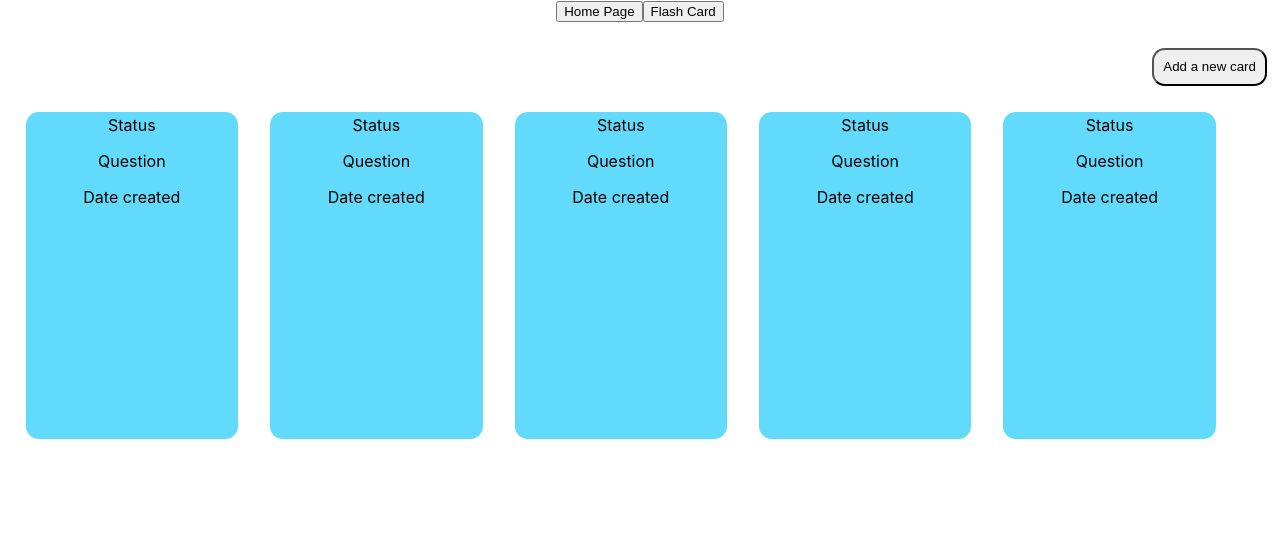
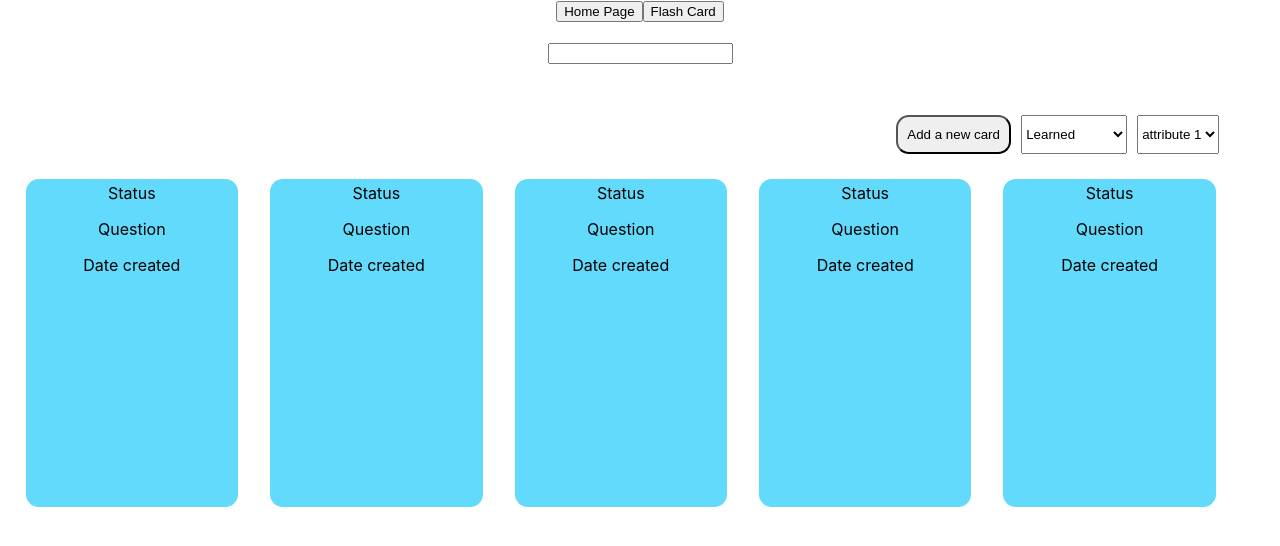
Before and after one commit to yyusifov/Web_Mobile_Flash_Card_App, a React (Create React App) app: page / in a window 1280 px wide. Both pictures are taken after a click on the button "Flash Card". Shown: the top 546 px of the page. Built offline with nearby package versions, Linux system fonts and the light colour scheme.

Commit message:
searchbar, filtering, sorting were added

```diff
--- a/src/App.css
+++ b/src/App.css
@@ -39,8 +39,9 @@ div.addCard{
   display: flex;
   flex-direction: row;
   padding-top: 2vw;
-  padding-left: 90%;
+  padding-left: 70%;
   width: 100%;
+  column-gap: 10px;
 }
 
 button.additionFrame{
--- a/src/App.js
+++ b/src/App.js
@@ -20,10 +20,30 @@ function App() {
   const FlashCardPage = () => {
     return (
       <div className='flashCardPage'>
+        <div className='searchBar'>
+          <div className='icon'>
+            <img></img>
+          </div>
+          <div className='inputText'>
+            <input type='text'></input>
+          </div>
+        </div>
       <div className='addCard'>
         <button className='additionFrame'>
           <span>Add a new card</span>
         </button>
+
+        <select className='filtering'>
+          <option>Learned</option>
+          <option>Want to Learn</option>
+          <option>Noted</option>
+        </select>
+
+        <select className='sorting'>
+          <option>attribute 1</option>
+          <option>attribute 2</option>
+          <option>attribute 3</option>
+        </select>
       </div>
         <div className='flashCardRow'>
           <div className='cardFrame'>
```
